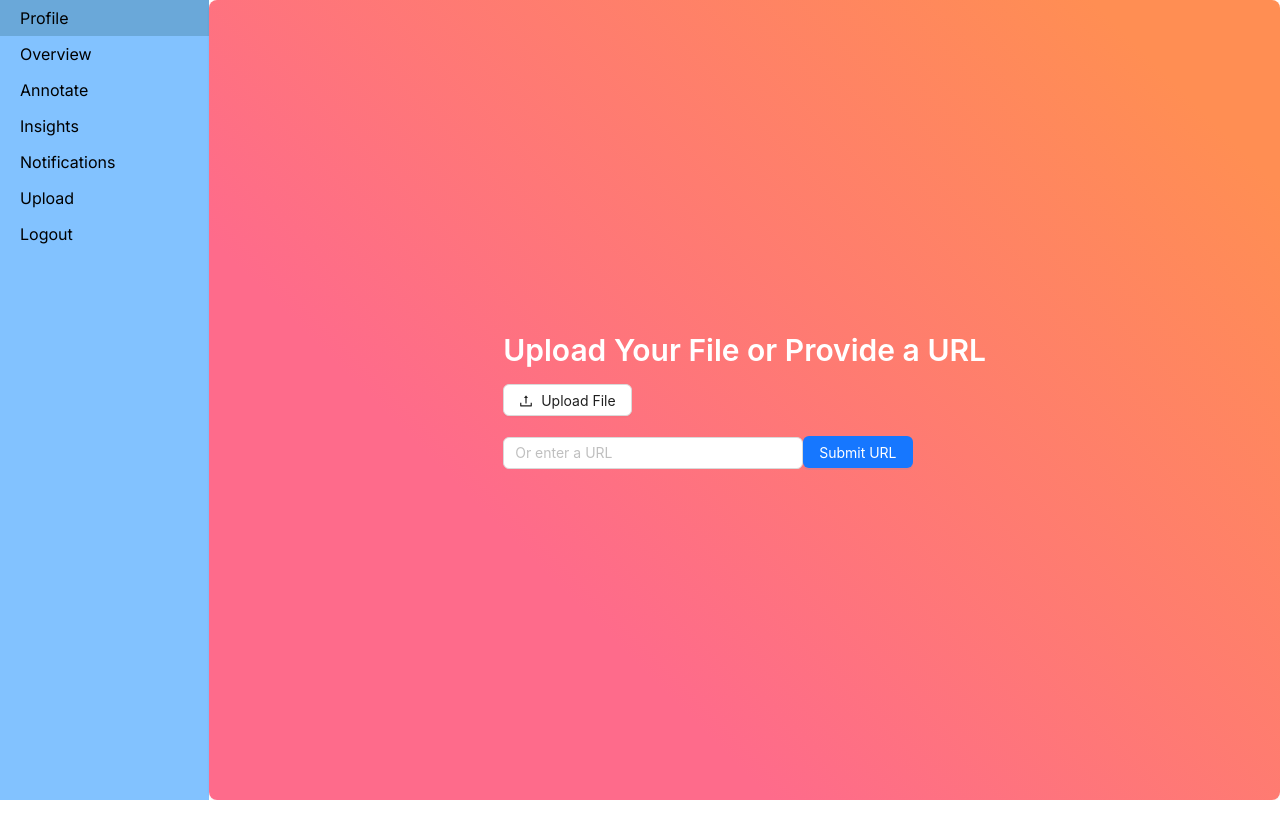
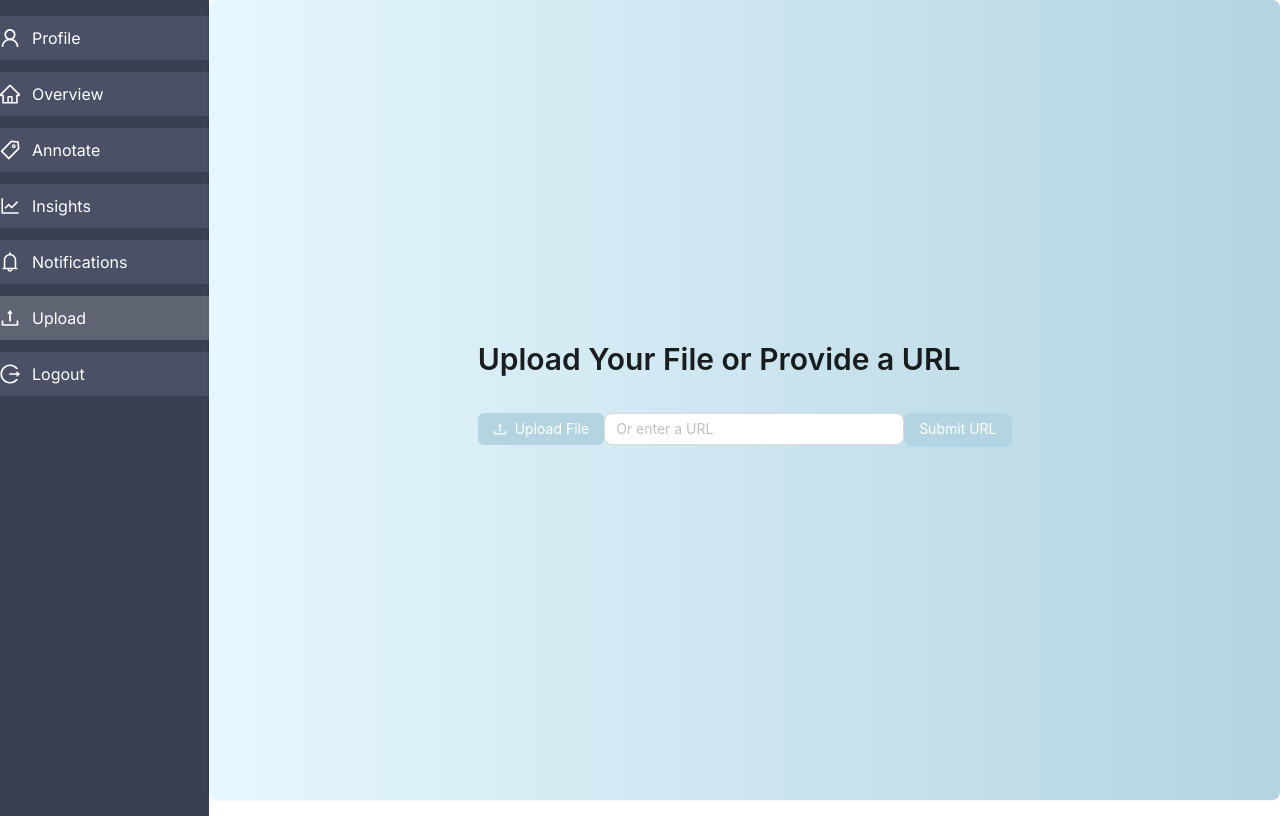
Before and after one commit to gokulprathin8/transcribify, a Next.js app in the folder frontend/: page /home/upload in a window 1280 px wide. Built offline with nearby package versions, Linux system fonts and the light colour scheme.

Commit message:
fix: here and there

```diff
--- a/frontend/app/home/sidenavbar.js
+++ b/frontend/app/home/sidenavbar.js
@@ -1,74 +1,82 @@
 "use client";
 
-import { useRouter } from "next/navigation";
+import { useRouter } from "next/navigation"; // Make sure to import from the correct path
 import styled from "styled-components";
+import {
+  UserOutlined,
+  HomeOutlined,
+  TagOutlined,
+  LineChartOutlined,
+  BellOutlined,
+  UploadOutlined,
+  LogoutOutlined,
+} from "@ant-design/icons";
 
-const Navbar = styled.div`
-  background-color: #82c2ff;
+const SidebarContainer = styled.div`
+  background-color: #3a3f51;
   height: 100vh;
   width: 250px;
   position: inherit;
+  display: flex;
+  flex-direction: column;
+  align-items: center;
+  padding-top: 16px;
 `;
 
 const NavItem = styled.div`
-  padding: 10px 20px;
-  background-color: ${(props) => (props.active ? "#6AA8D9" : "transparent")};
+  width: 100%;
+  max-width: 100%;
+  padding: 12px;
+  margin-bottom: 12px;
+  background-color: ${(props) => (props.active ? "#5e6472" : "#4a5066")};
   transition: background-color 0.3s;
   cursor: pointer;
+  display: flex;
+  align-items: center;
+  justify-content: start;
+  border-radius: 8px;
 
   &:hover {
-    background-color: #6aa8d9;
+    background-color: #5e6472;
+  }
+
+  svg {
+    margin-right: 12px;
+    font-size: 20px;
+  }
+
+  span {
+    font-size: 16px;
+    color: #ffffff;
   }
 `;
 
 function SideNavbar() {
   const router = useRouter();
 
+  const navItems = [
+    { path: "/profile", label: "Profile", icon: <UserOutlined /> },
+    { path: "/home", label: "Overview", icon: <HomeOutlined /> },
+    { path: "/home/annotation", label: "Annotate", icon: <TagOutlined /> },
+    { path: "/home/insights", label: "Insights", icon: <LineChartOutlined /> },
+    { path: "/home/notifications", label: "Notifications", icon: <BellOutlined /> },
+    { path: "/home/upload", label: "Upload", icon: <UploadOutlined /> },
+    { path: "/login", label: "Logout", icon: <LogoutOutlined /> },
+  ];
+
   return (
-    <Navbar>
-      <NavItem
-        active={router.pathname === "/profile"}
-        onClick={() => router.push("/profile")}
-      >
-        Profile
-      </NavItem>
-      <NavItem
-        active={router.pathname === "/home"}
-        onClick={() => router.push("/home")}
-      >
-        Overview
-      </NavItem>
-      <NavItem
-        active={router.pathname === "/home/annotation"}
-        onClick={() => router.push("/home/annotation")}
-      >
-        Annotate
-      </NavItem>
-      <NavItem
-        active={router.pathname === "/home/insights"}
-        onClick={() => router.push("/home/insights")}
-      >
-        Insights
-      </NavItem>
-      <NavItem
-        active={router.pathname === "/home/notifications"}
-        onClick={() => router.push("/home/notifications")}
-      >
-        Notifications
-      </NavItem>
-      <NavItem
-        active={router.pathname === "home/upload"}
-        onClick={() => router.push("home/upload")}
-      >
-        Upload
-      </NavItem>
-      <NavItem
-        active={router.pathname === "/login"}
-        onClick={() => router.push("/login")}
-      >
-        Logout
-      </NavItem>
-    </Navbar>
+    <SidebarContainer>
+      {navItems.map((item) => (
+        <NavItem
+          key={item.path}
+          active={router.pathname === item.path}
+          onClick={() => router.push(item.path)}
+        >
+          {item.icon}
+          <span>{item.label}</span>
+        </NavItem>
+      ))}
+    </SidebarContainer>
   );
 }
 
--- a/frontend/app/home/upload/page.js
+++ b/frontend/app/home/upload/page.js
@@ -1,4 +1,4 @@
-"use client"
+"use client";
 
 import React, { useState } from 'react';
 import { Upload, Button, Input, message, Card, Typography } from 'antd';
@@ -32,29 +32,34 @@ const FileUploader = () => {
         flexDirection: 'column',
         alignItems: 'center',
         justifyContent: 'center',
-        background: 'linear-gradient(45deg, #FE6B8B 30%, #FF8E53 90%)'
+        background: 'linear-gradient(to right, #e6f7ff, #b3d4e0)'
     };
 
     return (
         <Card bordered={false} style={cardStyle}>
-            <Title level={2} style={{ color: 'white' }}>Upload Your File or Provide a URL</Title>
+            <Title level={2}>Upload Your File or Provide a URL</Title>
             <Upload
                 onChange={handleFileChange}
                 showUploadList={false}
             >
-                <Button icon={<UploadOutlined />}>Upload File</Button>
+                <Button
+                    icon={<UploadOutlined />}
+                    style={{ background: '#b3d4e0', border: 'none', marginBottom: '1rem' }}
+                    ghost
+                >
+                    Upload File
+                </Button>
             </Upload>
-            <br />
             <Input
                 placeholder="Or enter a URL"
                 value={fileUrl}
                 onChange={e => setFileUrl(e.target.value)}
-                style={{ width: 300, marginTop: 20 }}
+                style={{ width: 300, marginTop: 20, borderRadius: '8px' }}
             />
             <Button
                 type="primary"
                 onClick={handleUrlSubmit}
-                style={{ marginTop: 20 }}
+                style={{ marginTop: 20, background: '#b3d4e0', border: 'none', borderRadius: '8px' }}
             >
                 Submit URL
             </Button>
```
